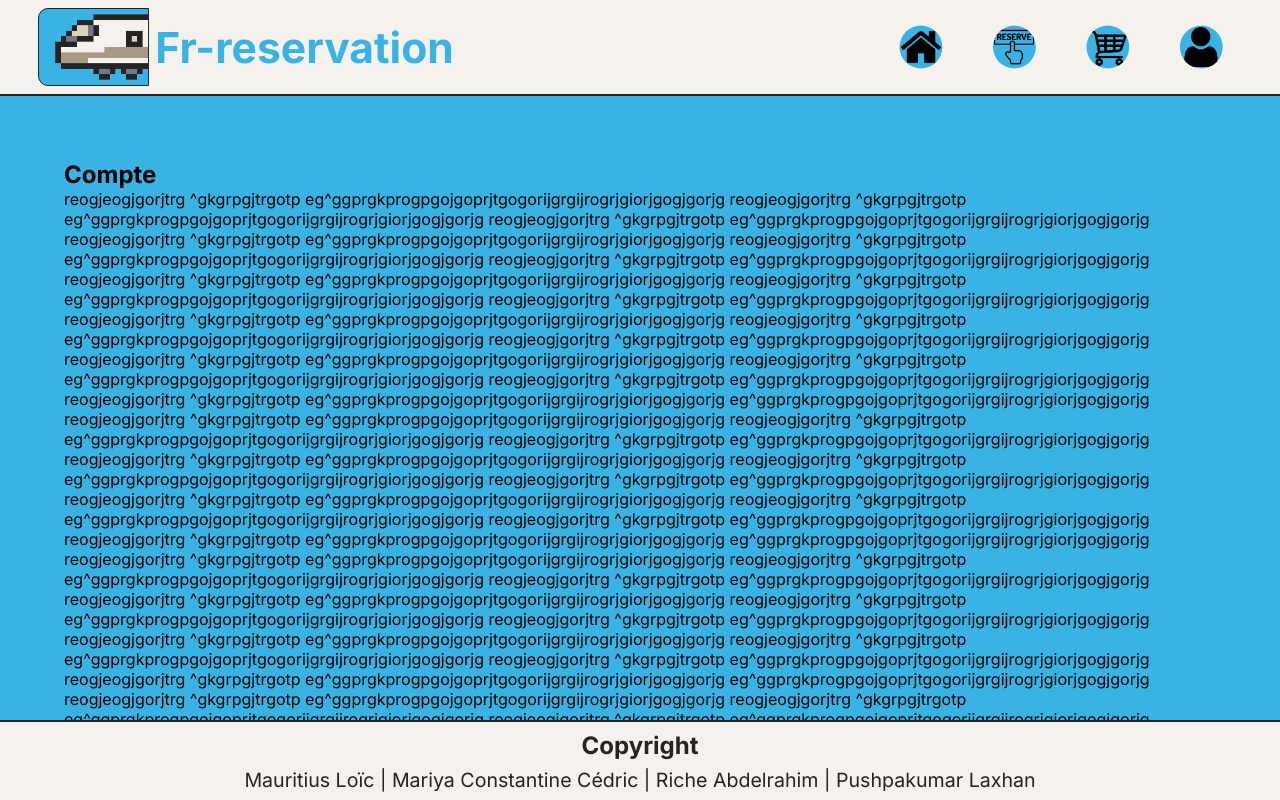
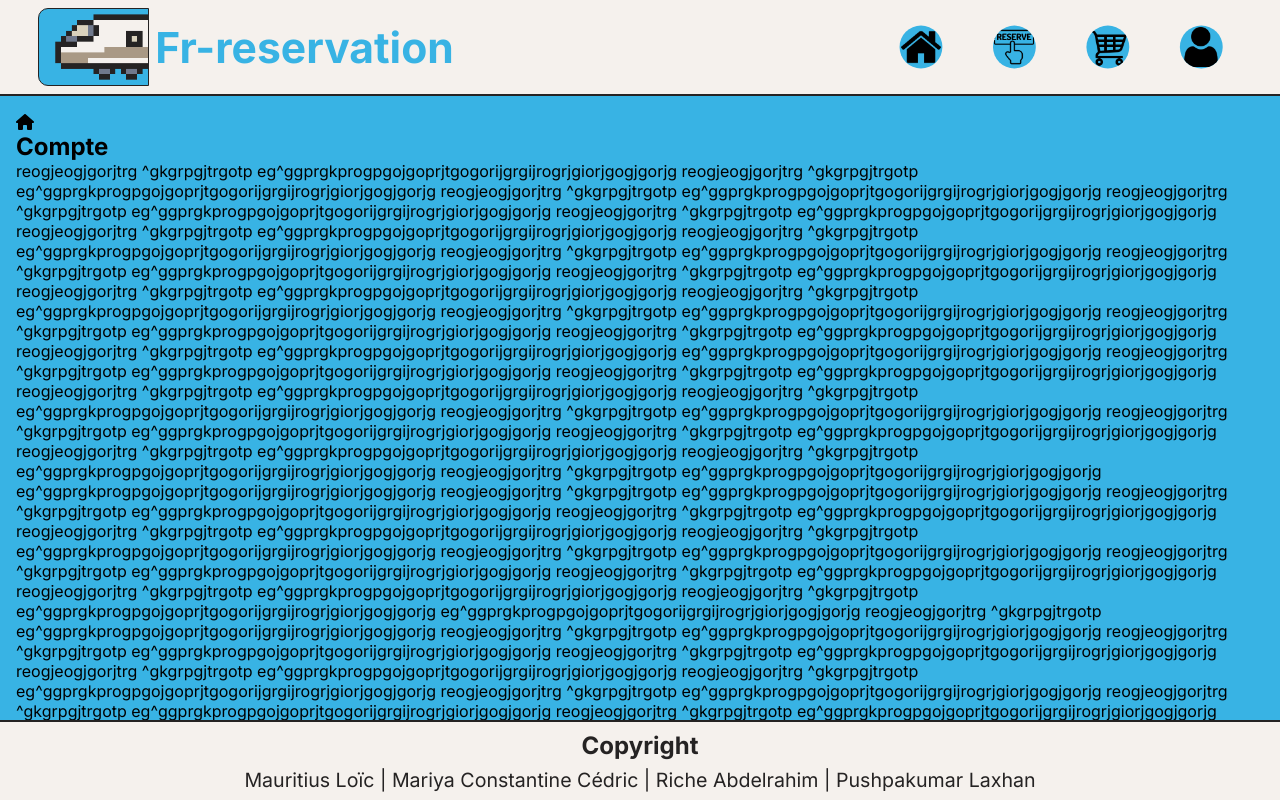
Before and after one commit to LoicMauritius/fr-reservation, a Next.js app: page /compte in a window 1280 px wide. Built offline with nearby package versions, Linux system fonts and the light colour scheme; a web font is replaced by a local one.

Commit message:
chore: Update npm dependencies for fontawesome-svg-icons and fontawesome-react-fontawesome

```diff
--- a/src/app/compte/page.tsx
+++ b/src/app/compte/page.tsx
@@ -1,10 +1,13 @@
 "use client";
+
+import { FontAwesomeIcon } from '@fortawesome/react-fontawesome';
+import { fas, far, fal } from '@fortawesome/free-solid-svg-icons';
 
 const Compte = () => {
 
     return(
         <>
-            <div className="compte">
+            <FontAwesomeIcon icon={fas.faHouse} />
                 <h2>Compte</h2>
                 reogjeogjgorjtrg
                 ^gkgrpgjtrgotp
@@ -209,7 +212,6 @@ const Compte = () => {
                 reogjeogjgorjtrg
                 ^gkgrpgjtrgotp
                 eg^ggprgkprogpgojgoprjtgogorijgrgijrogrjgiorjgogjgorjg
-            </div>
         </>
     );
 }
--- a/src/styles/compte.css
+++ b/src/styles/compte.css
@@ -1,6 +1,5 @@
 .compte {
-    margin: 1rem;
-    padding: 1rem;
+    margin: 1rem 1rem 2rem 1rem;
     overflow-y: auto;
     height: 90vh;
 }
```
